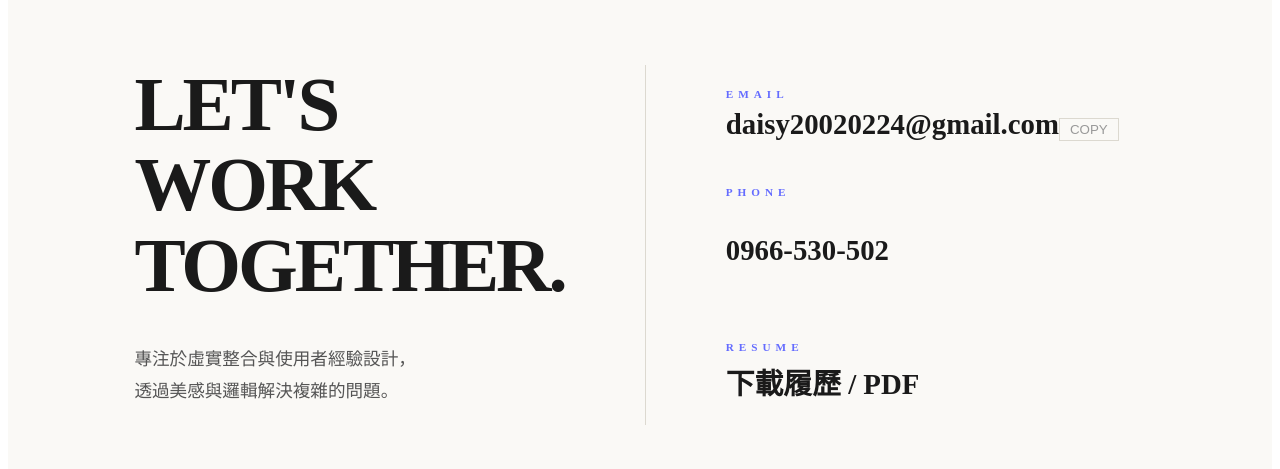
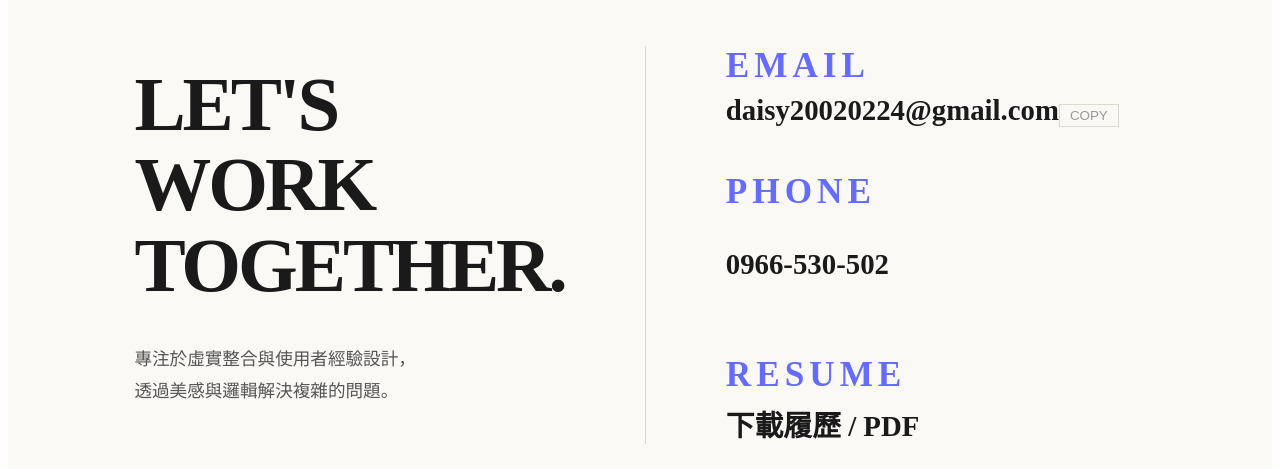
Before and after one commit to 20020224-qun/my-portfolio-react, a React (Vite) app: page / in a window 1280 px wide. Shown: the part 4968-5437 px from the top of the page. Built offline with nearby package versions, Linux system fonts and the light colour scheme.

Commit message:
Update style.css

```diff
--- a/src/assets/style.css
+++ b/src/assets/style.css
@@ -783,7 +783,7 @@ html {
 }
 
 #contact .info-label {
-    font-size: 0.7rem !important;
+    font-size: 2.2rem !important;
     letter-spacing: 5px !important;
     color: #646cff !important;
     font-weight: 800 !important;
```
